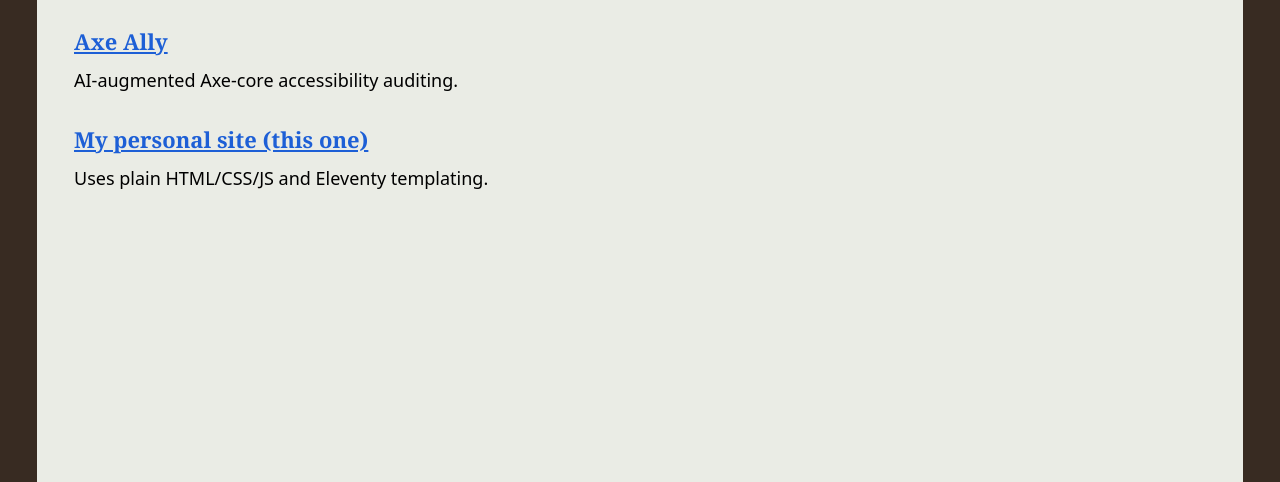
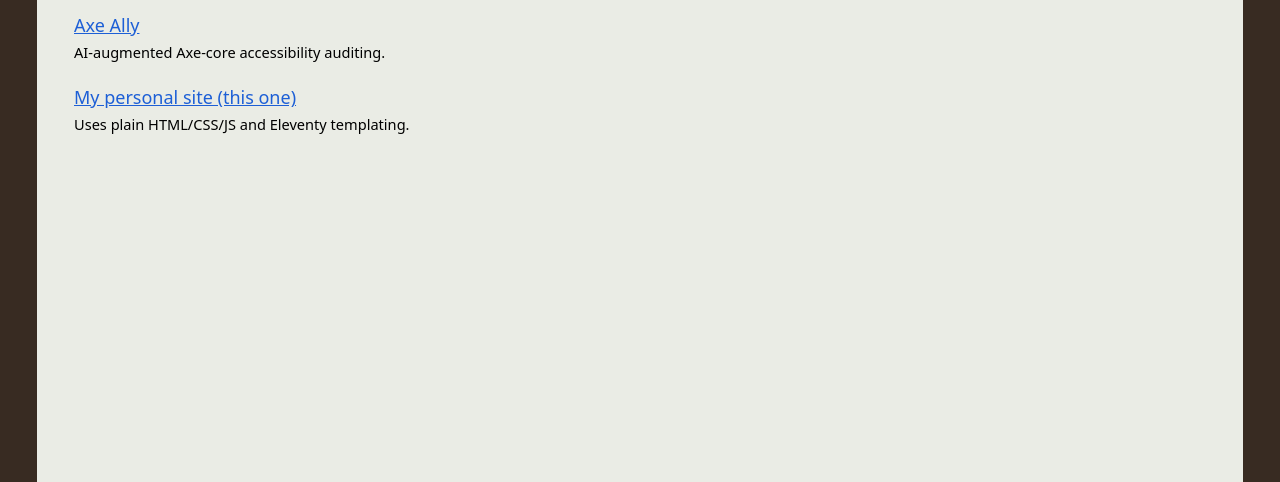
Before and after one commit to rdwall3r/rdwaller-dot-net, an Eleventy site: page projects.html in a window 1280 px wide. Shown: the part 206-688 px from the top of the page. Built offline with nearby package versions, Linux system fonts and the light colour scheme; Eleventy itself is replaced by a stand-in of ours; files that its build step writes are made by us from their sources.

Commit message:
Make project list consistent with post list

```diff
--- a/_includes/layouts/projects.njk
+++ b/_includes/layouts/projects.njk
@@ -8,8 +8,8 @@ layout: layouts/base.njk
       <ul class="project-list">
         {% for project in collections.projects | reverse %}
           <li>
-              <h2><a href="{{ project.url }}">{{ project.data.title }}</a></h2>
-              <p class="heading-description">{{ project.data.description }}</p>
+              <a href="{{ project.url }}">{{ project.data.title }}</a>
+              <p class="post-description">{{ project.data.description }}</p>
           </li>
         {% endfor %}
       </ul>
--- a/_includes/layouts/writing.njk
+++ b/_includes/layouts/writing.njk
@@ -10,7 +10,7 @@ layout: layouts/base.njk
         <li>
           <a href="{{ post.url }}">{{ post.data.title }}</a>
           {% if post.data.showDate %}
-            <time class="post-date" datetime="{{ post.data.date | isoDate }}">{{ post.data.date | readableDate(lang) }}</time>
+            <time class="post-description" datetime="{{ post.data.date | isoDate }}">{{ post.data.date | readableDate(lang) }}</time>
           {% endif %}
         </li>
       {% endfor %}
--- a/css/style.css
+++ b/css/style.css
@@ -236,10 +236,6 @@ tfoot {
   min-width: 25ch;
 }
 
-.heading-description {
-  margin: 0;
-}
-
 .home-container {
   align-items: center;
   display: flex;
@@ -279,18 +275,15 @@ tfoot {
   width: 20rem;
 }
 
-.post-date {
+.post-description {
   font-size: var(--font-size-small);
+  margin: 0;
 }
 
 .post-list li {
   align-items: flex-start;
   display: flex;
   flex-direction: column;
-}
-
-.project-list h2 {
-  margin-bottom: 0.25rem;
 }
 
 .reading-list-link {
```
